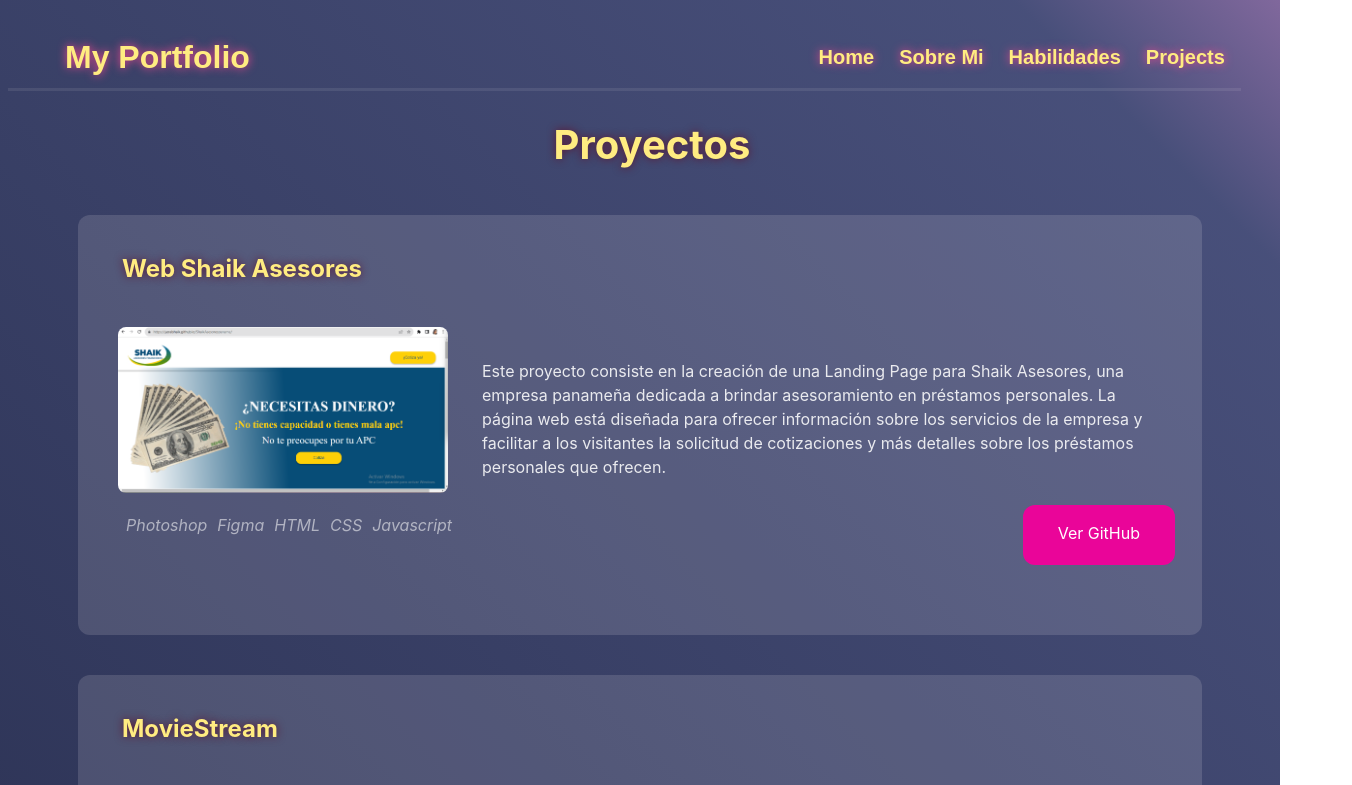
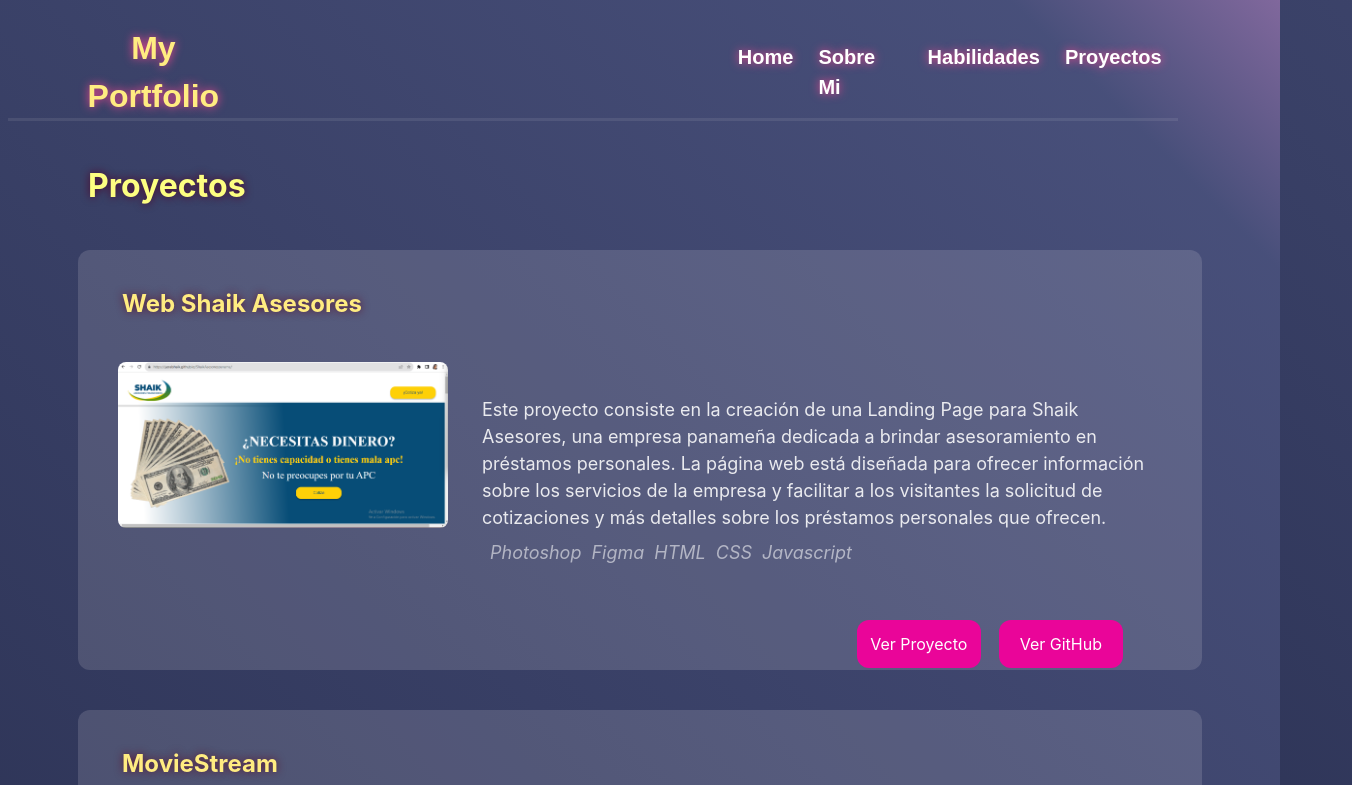
Before and after one commit to YeralShaik/MyPortfolio, a React (Vite) app: page /Projects in a window 1280 px wide. Shown: the top 785 px of the page, 1352 px wide, since content can reach past the window. Built offline with nearby package versions, Linux system fonts and the light colour scheme.

Commit message:
modificamos medidas, fontsize, hicimos correcciones a la seccion de proyectos

```diff
--- a/src/App.jsx
+++ b/src/App.jsx
@@ -1,7 +1,7 @@
 import React from 'react';
 import { BrowserRouter as Router, Route, Routes } from 'react-router-dom';
 import { Home } from './components/Home';
-import Navbar from './components/Navbar';
+import { Navbar } from './components/Navbar';
 import { Tools } from './components/Tools';
 import { AboutMe } from './components/AboutMe/index';
 import { Projects } from './components/Projects';
@@ -25,4 +25,4 @@ const App = () => {
   );
 };
 
-export default App;
+export {App};
--- a/src/components/AboutMe/index.jsx
+++ b/src/components/AboutMe/index.jsx
@@ -1,5 +1,6 @@
 import React from "react";
 import { FaDownload } from "react-icons/fa6";
+import yeralCv from '../../assets/Yeraldin Espinosa  CV.pdf'
 import './style.css'
 
 /**
@@ -10,21 +11,23 @@ const AboutMe = () => {
   return (
     <div className='aboutMe-container '>
       {/* Título de la sección */}
-      <h2 className="aboutMe-Title">SOBRE MI</h2>
+      <h1 className="aboutMe-Title">Sobre mi</h1>
 
       {/* Texto descriptivo sobre el desarrollador */}
       <p className="aboutMe-Text" id="text">
-        🚀 🚀 ¡Bienvenido! Me especializo en diseño web y en la creación de experiencias en línea que cautivan y superan las expectativas. Mi objetivo es combinar la creatividad con la construcción de aplicaciones web altamente funcionales. Tomé la decisión de orientar mi carrera hacia el desarrollo Frontend - UI para combinar mis pasiones y crear experiencias de usuario excepcionales.
+        🚀 🚀 ¡Bienvenido! Soy una profesional que ha realizado una transición exitosa de ventas a desarrollo web, centrándome especialmente en el Frontend. Mi verdadera motivación surge de un profundo interés por el diseño y la creación de experiencias visuales cautivadoras. Encuentro inspiración en la posibilidad de aportar detalles significativos y construir soluciones que no solo sean funcionales, sino también estéticamente atractivas, para que las personas las utilicen y las disfruten. <br></br>
 
-        Soy una profesional autodidacta, apasionada por la búsqueda constante de conocimiento y desafíos que me permitan crecer y evolucionar a nivel laboral. Valorando profundamente mi capacidad para adaptarme al cambio, me destaco por aprender rápidamente en este emocionante mundo en constante evolución.
+       <br></br> Como Frontend, me especializo en la creación de sitios web enfocado a una buena experiencia del usuario. Cuento con sólidas habilidades en HTML, CSS, JavaScript y React estoy inmersa en un continuo proceso de aprendizaje, siempre explorando nuevas herramientas esenciales del desarrollo frontend.<br></br>
 
-        Mi compromiso va más allá de la simple creación de interfaces; me esfuerzo por construir soluciones digitales que no solo sean visualmente atractivas, sino también intuitivas y eficientes. Estoy emocionada por las oportunidades que el desarrollo Frontend y el diseño UI ofrecen, y estoy ansiosa por seguir explorando y creando en este apasionante campo. ¡Únete a mí en este viaje digital! 🌐
+       <br></br>Soy autodidacta aprendiendo tecnologías nuevas día tras día en la plataforma Platzi con relación a desarrollo front-end y diseño UX UI. <br></br>
+
+        Busco nuevas oportunidades que me desafíen y permitan seguir expandiendo mis conocimientos en el desarrollo web. ¡Estoy lista para aportar mi energía, pasión y habilidades a un equipo dinámico y en constante evolución! 🚀
       </p>
 
       {/* Enlace para descargar el currículum */}
-      <a className="aboutMe-CV" href="/Yeraldin Espinosa -CV.pdf" download="Yeraldin_Espinosa-CV.pdf">
+      <a className="aboutMe-CV" href={yeralCv} download="Yeraldin_Espinosa-CV.pdf">
         <span className="download-icon">
-          Resume CV
+          Descargar CV
           <span className="icon">
             <FaDownload />
           </span>
--- a/src/components/AboutMe/style.css
+++ b/src/components/AboutMe/style.css
@@ -1,26 +1,31 @@
+.aboutMe-container {
+  width: auto;
+  padding: 40px 80px  80px;
 
+}
 .aboutMe-Text {
-    width: 85%;
+    width: auto;
     padding-top: 8px;
     margin-top: 4px;
-    font-size: 18px;
+    font-size: 20px;
     margin-bottom: 10px;
+
     color: #ffffff;
   }
   .aboutMe-Title{
     padding-top: 20px;
-    margin: 4px;
+    width: 80%;
+    text-align: left;
     color: #fdff81;
     text-shadow: 0 0 8px #4e052a;
     font-size: 32px;
-
 
   }
 
   .aboutMe-CV {
     align-items: baseline;
     display: flex;
-    width: 150px;
+    width: 180px;
   }
 
   .download-icon {
@@ -51,9 +56,11 @@
   }
 
   .aboutMe-container p {
-    font-size: 16px;
+    font-size: 20px;
     font-weight: 100;
+    text-align: justify;
     width: 85%;
+    font-family: system-ui, -apple-system, BlinkMacSystemFont, 'Segoe UI', Roboto, Oxygen, Ubuntu, Cantarell, 'Open Sans', 'Helvetica Neue', sans-serif;
   }
 
   .aboutMe-container {
--- a/src/components/Home/index.jsx
+++ b/src/components/Home/index.jsx
@@ -21,7 +21,7 @@ const Home = () => {
     <div className="Home-container">
       {/* Sección de texto e información personal */}
       <div className="Home-text">
-        <h1 id="name">Yeraldin Espinosa</h1>
+        <h1 className="name">Yeraldin Espinosa</h1>
         <p id="ocupation" className="text-occupation">
           {'< Desarrolladora FrontEnd / Diseñadora UI />'}
         </p>
--- a/src/components/Home/style.css
+++ b/src/components/Home/style.css
@@ -11,11 +11,6 @@
     padding-bottom: 50px;
 
 
-  }
-
-  #name {
-    color: #ffec81;
-    text-shadow: 0 0 8px #5c1633;
   }
 
 
@@ -40,8 +35,13 @@
     justify-content: center;
   }
 
-h1 {
+.name {
   margin: 4px;
+  padding-top: 20px;
+  color: #ffec81;
+  text-align: left;
+  text-shadow: 0 0 8px #5c1633;
+  font-size: 40px;
 }
 
   .text-occupation{
@@ -49,14 +49,16 @@ h1 {
     padding-top: 8px;
     color: white;
     text-shadow: 0 0 8px #ac1f65;
-    font-weight:bold;
+    font-weight:semi;
     font-size: 30px;
   }
 
 
   .bienvenida {
+    width: 80%;
     font-size: 20px;
     margin-top: 24px;
+    text-align: justify;
   }
 .Contact {
     width: 130px;
--- a/src/components/Navbar/Navbar.css
+++ b/src/components/Navbar/Navbar.css
@@ -2,7 +2,7 @@
 
 /* Estilos para el contenedor de la barra de navegación */
 .navBar-container {
-    width: 95%;
+    width: 90%;
     display: flex;
     padding-left: 16px;
     padding-right: 16px;
@@ -55,7 +55,7 @@
   }
 
   /* Estilos para los enlaces en la barra de navegación */
-  .navBar-container ul li a {
+  .navBar-container .active {
     color: white;
     text-decoration: none;
     font-size: 20px;
@@ -65,10 +65,16 @@
   }
 
   /* Estilos para los enlaces activos en la barra de navegación */
-  .navBar-container ul li a.active {
+  .navBar-container .active:hover {
     color: #ffec81;
     text-shadow: 0 0 10px #fd4692;
+    text-decoration-line: underline
 
+  }
+  .active:focus {
+    color: #ffec81;
+    text-shadow: 0 0 10px #fd4692;
+    text-decoration-line: underline
   }
 
 
@@ -133,8 +139,8 @@
     }
 
   /* Estilos para el texto dentro del logo */
-  .navlogo p {
-     font-size: 20px;
+    .navlogo p {
+      font-size: 20px;
 
   }
 
@@ -187,4 +193,3 @@
 
 
   }
-}
--- a/src/components/Navbar/index.jsx
+++ b/src/components/Navbar/index.jsx
@@ -29,7 +29,7 @@ function Navbar() {
         <li><NavLink to="/" className="active">Home</NavLink></li>
         <li><NavLink to="/SobreMi" className="active">Sobre Mi</NavLink></li>
         <li><NavLink to="/Habilidades" className="active">Habilidades</NavLink></li>
-        <li><NavLink to="/Projects" className="active">Projects</NavLink></li>
+        <li><NavLink to="/Projects" className="active">Proyectos</NavLink></li>
       </ul>
 
       {/* Icono para el menú móvil */}
@@ -48,4 +48,4 @@ function Navbar() {
   );
 }
 
-export default Navbar;
+export  {Navbar};
--- a/src/components/Projects/index.jsx
+++ b/src/components/Projects/index.jsx
@@ -46,9 +46,9 @@ const projectsData = [
 
 const Projects = () => {
   return (
-    <div>
+    <>
       {/* Título de la sección */}
-      <h1>Proyectos</h1>
+      <h1 className='project-Title'>Proyectos</h1>
 
       {/* Mapeo de datos de proyectos para renderizar cada proyecto */}
       {projectsData.map((project, index) => (
@@ -58,14 +58,13 @@ const Projects = () => {
 
           {/* Contenedor del proyecto */}
           <div className="project">
-            {/* Enlace a la página del proyecto */}
-            <a href={project.link}>
+
               {/* Imagen del proyecto */}
               <img className="project-img" src={project.imgSrc} alt='' />
-            </a>
+
 
             {/* Descripción del proyecto */}
-            <p className="project-description">{project.description}</p>
+            <p className="project-description">{project.description}
 
             {/* Lista de herramientas utilizadas */}
             <ul className="tools-list">
@@ -73,15 +72,23 @@ const Projects = () => {
                 <li key={toolIndex}>{tool}</li>
               ))}
             </ul>
+            </p>
 
-            {/* Enlace al repositorio de GitHub */}
+
+          </div>
+           {/* Enlace al repositorio de GitHub */}
+           <div className='link-Container'>
+            <a className="link" href={project.link}>
+              Ver Proyecto
+            </a>
+              {/* Enlace para ver el proyecto */}
             <a className="github-link" href={project.githubLink}>
               Ver GitHub
             </a>
-          </div>
+            </div>
         </div>
       ))}
-    </div>
+    </>
   );
 };
 
--- a/src/components/Projects/style.css
+++ b/src/components/Projects/style.css
@@ -6,14 +6,17 @@
     border-radius: 12px;
 }
 
-h1 {
-  padding-top: 20px;
-  color: #ffec81;
-  text-align: center;
-  text-shadow: 0 0 8px #5c1633;
-  padding-left: 24px ;
-  font-size: 40px;
-}
+.project-Title {
+
+    padding-top: 20px;
+    width: 100%;
+    padding-left: 80PX;
+    text-align: left;
+    color: #fdff81;
+    text-shadow: 0 0 8px #4e052a;
+    font-size: 32px;
+
+  }
 .project-container h2 {
   margin-top: 16px;
 }
@@ -34,21 +37,13 @@ h2 {
     width: 330px;
     height: auto;
     border-radius: 8px;
-    cursor: pointer;
-  }
-
-  .project-img:hover {
-    border: 6px solid #ffec81;
-    overflow: hidden;
-
 
   }
 
 
-
   /* Styles for the project description */
   .project p {
-    font-size: 16px;
+    font-size: 18px;
     padding: 16px;
     margin-bottom: 10px;
   }
@@ -62,24 +57,44 @@ h2 {
     margin: 8px;
     padding: 0px;
   }
+.link-Container{
+  align-items: flex-end;
+  display: inline-flex;
+  justify-content: end;
 
-.github-link,
-.additional-link {
-  width: 120px;
-  height: 28px;
+  padding-left: 70%;
+  gap: 18px;
+}
+.github-link {
+  width: 100px;
+  height: 24px;
   text-align: center;
   flex: 1;
   text-decoration: none;
-  padding: 16px;
+  padding: 12px;
   background: #EA0599;
   color: var(--secondary);
   border-radius: 12px;
   cursor: pointer;
-  margin-left: 80%;
+
+}
+
+.link {
+  width: 100px;
+  height: 24px;
+  text-align: center;
+  flex: 1;
+  text-decoration: none;
+  padding: 12px;
+  background: #EA0599;
+  color: var(--secondary);
+  border-radius: 12px;
+  cursor: pointer;
+
 }
 
 .github-link:hover,
-.additional-link:hover {
+.link:hover {
   background-color: #fdff81;
   color: #540489;
 }
--- a/src/components/Tools/index.jsx
+++ b/src/components/Tools/index.jsx
@@ -24,7 +24,7 @@ const Tools = () => {
     <div className="tools">
       {/* Título de la sección */}
       <h1>Habilidades</h1>
-
+      <p>Estas son algunas de las habilidades que tengo para el desarrollo web con las siguientes tecnologías y frameworks con las que trabajo habitualmente.</p>
       {/* Fila de habilidades: Diseño */}
       <div className="skills-row">
         <img src={Photoshop} alt="Adobe Photoshop" />
--- a/src/components/Tools/style.css
+++ b/src/components/Tools/style.css
@@ -1,20 +1,25 @@
-.tools h1 {
-    margin: 20px;
-    width: 100%;
+.tools h1{
+    padding-top: 20px;
+    width: 80%;
     text-align: left;
-    font-size: 36px;
-    font-weight: bold;
-    color: #ffec81;
+    color: #fdff81;
+    text-shadow: 0 0 8px #4e052a;
+    font-size: 32px;
 
-    text-shadow: 0 0 8px #4e052a;
+  }
+.tools p {
+    font-size: 20px;
+    text-align: center;
+    padding: 0 80px 0 80px ;
 }
 .tools{
      display: flex;
      flex-wrap: wrap;
      gap: 12px;
-     margin-left: 70px;
-     width: 85%;
-     height: 450px;
+    display: flex;
+    text-align: center;
+     width: auto;
+     height: auto;
      margin-top: 10px;
      margin-bottom: 32px;
      align-items: center;
--- a/src/main.jsx
+++ b/src/main.jsx
@@ -1,6 +1,6 @@
 import React from 'react'
 import ReactDOM from 'react-dom/client'
-import App from './App'
+import {App} from './App'
 import './styles/index.css'
 
 ReactDOM.createRoot(document.getElementById('root')).render(
```
Also changed, not shown: 2 other files (tests, documents, lock files or other folders).
